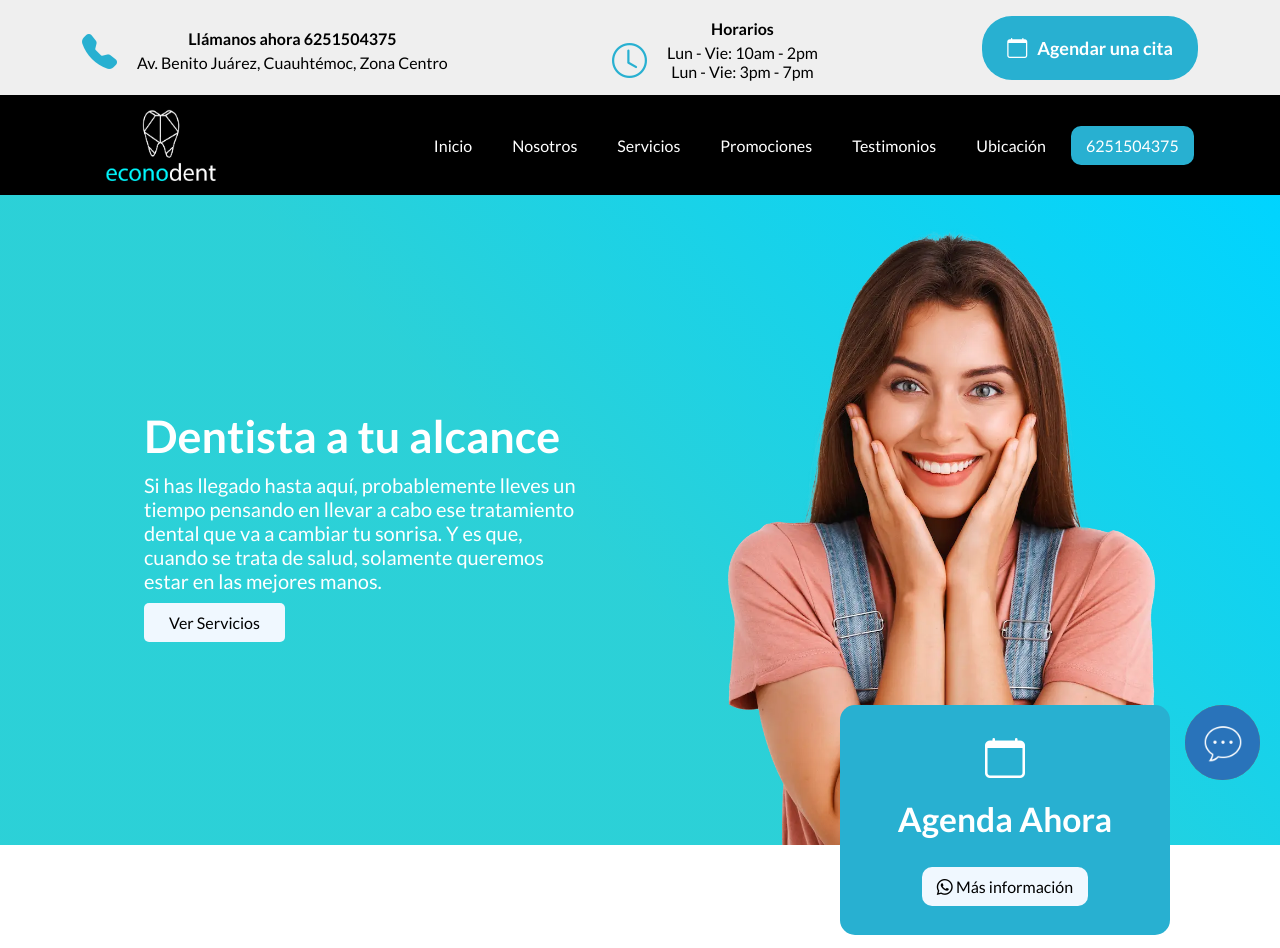
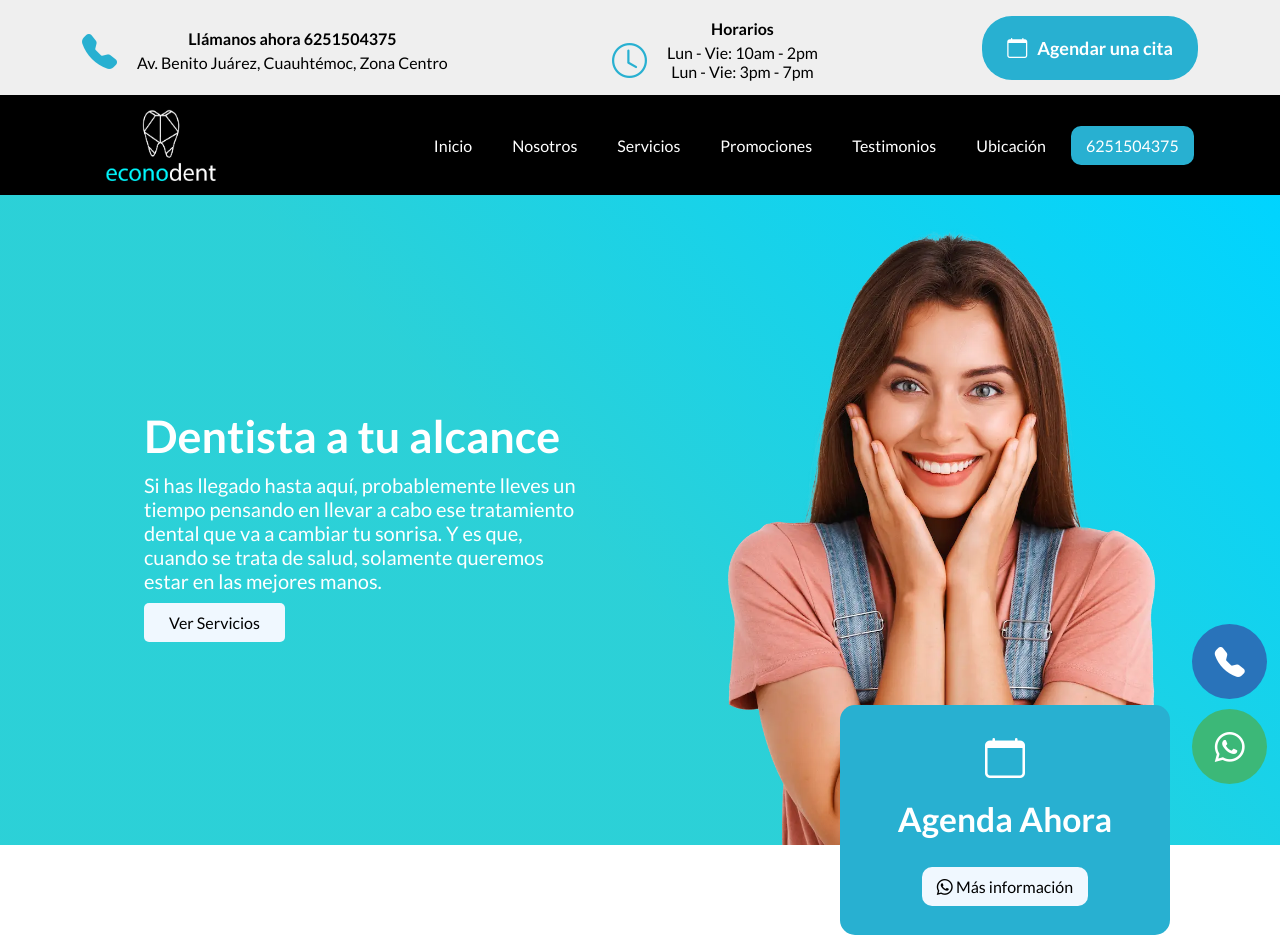
Before and after one commit to JuanGA80/Econodent-new, a plain HTML site: page index.html in a window 1280 px wide. Shown: the top 948 px of the page. Drawn offline with nearby package versions, Linux system fonts and the light colour scheme.

Commit message:
cambio botones flotantes

```diff
--- a/css/style.css
+++ b/css/style.css
@@ -533,9 +533,13 @@ header i {
 /*Botones Flotantes*/
 .botones-flotantes {
   position: fixed;
-  bottom: 20px;
-  right: 20px;
+  bottom: 2vh;
+  right: 2vw;
   z-index: 13;
+  display: flex;
+  flex-direction: column;
+  align-items: center;
+  gap: 10px;
 }
 .botones-flotantes a {
   display: flex;
@@ -546,22 +550,14 @@ header i {
   width: 75px;
   height: 75px;
   border-radius: 50%;
-  cursor: pointer;
-  transition: all 0.275s ease-in-out;
+  color: #fff;
+  /* transition: all 0.275s ease-in-out; */
 }
 .botones-flotantes #whats {
   background-color: #3cb878;
-  color: white;
-  position: absolute;
-  bottom: 0;
-  right: 0;
 }
-.botones-flotantes #tel {
-  background-color: gray;
-  color: white;
-  position: absolute;
-  bottom: 0;
-  right: 0;
+.botones-flotantes .btn-tel  {
+  background-color: #2973ba;
 }
 .botones-flotantes #whats:hover {
   background-color: #268353;
@@ -572,7 +568,7 @@ header i {
 .botones-flotantes img {
   width: 40px;
 }
-.botones-flotantes #menu-contacto {
+/* .botones-flotantes #menu-contacto {
   background-color: #2973ba;
   z-index: 14;
   position: relative;
@@ -587,7 +583,7 @@ header i {
 }
 .show-tel {
   bottom: 90px !important;
-}
+} */
 .promotions {
   flex-direction: column;
   padding: 60px 1rem;
@@ -821,4 +817,13 @@ header i {
     grid-template-columns: repeat(3, minmax(300px, 400px));
     gap: 60px;
   }
+
+  /* Botones flotantes */
+  .botones-flotantes {
+    position: fixed;
+    bottom: 2vh;
+    right: 1vw;
+    gap: 10px;
+  }
+
 }
--- a/index.html
+++ b/index.html
@@ -588,6 +588,15 @@
       </div>
     </footer>
     <div class="botones-flotantes">
+      <!-- href="https://api.whatsapp.com/send?phone=526251504375" -->
+      <a
+        id="tel"
+        class="btn-tel"
+        href="tel:6251504375"
+        target="_blank"
+      >
+        <i class="bi bi-telephone-fill"></i>
+      </a>
       <a
         id="whats"
         href="https://api.whatsapp.com/send?phone=526251504375"
@@ -595,16 +604,9 @@
       >
         <i class="bi bi-whatsapp"></i>
       </a>
-      <a
-        id="tel"
-        href="https://api.whatsapp.com/send?phone=526251504375"
-        target="_blank"
-      >
-        <i class="bi bi-phone"></i>
-      </a>
-      <a id="menu-contacto">
+      <!-- <a id="menu-contacto">
         <img src="img/mensaje.png" alt="mensaje" />
-      </a>
+      </a> -->
     </div>
     <script src="js/swiperjs.js"></script>
     <script src="js/services.js"></script>
--- a/js/menu.js
+++ b/js/menu.js
@@ -23,7 +23,7 @@ containerOverlay.addEventListener('click', () => {
 const menucon = document.getElementById('menu-contacto')
 const whats = document.getElementById('whats')
 const tel = document.getElementById('tel')
-menucon.addEventListener('click', function () {
-  whats.classList.toggle('show-whats')
-  tel.classList.toggle('show-tel')
-})
+// menucon.addEventListener('click', function () {
+//   whats.classList.toggle('show-whats')
+//   tel.classList.toggle('show-tel')
+// })
```
